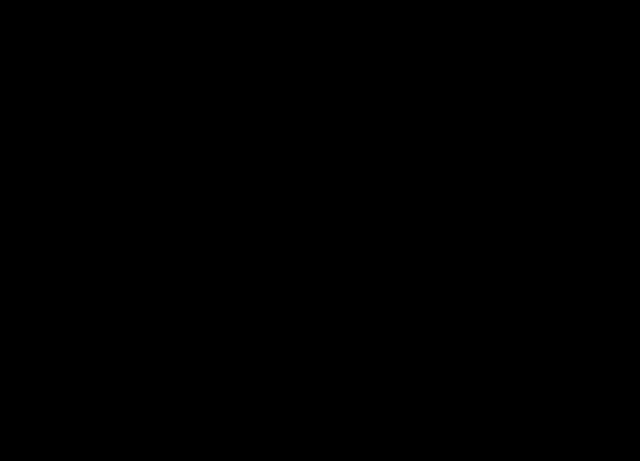
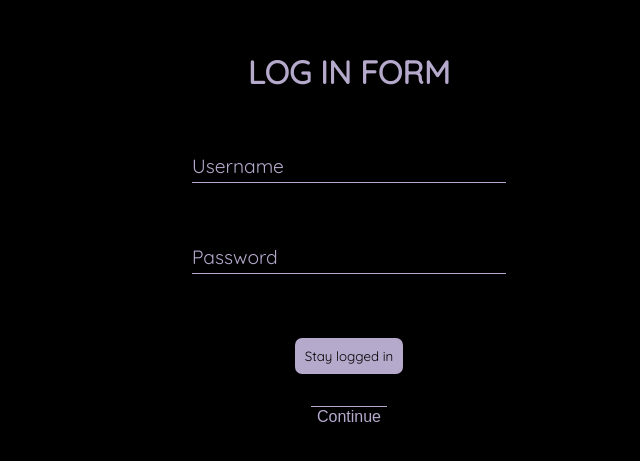
Before and after one commit to nickgabriadze/full-stack-todo-application, a React (Vite) app: page /account/login in a window 1280 px wide. Before the commit this address had no page. Shown: the part 161-622 px from the top of the page, without its empty margins (291-931 px from the left). Built offline with nearby package versions, Linux system fonts and the light colour scheme.

Commit message:
Fixed some issues with login and changed some links, added dynamic one and now starting to work on personal page

```diff
--- a/src/App.tsx
+++ b/src/App.tsx
@@ -3,6 +3,7 @@ import Head from "./components/head";
 import Home from "./components/homepage/home";
 
 export const App = () => {
+
 
 
   return (
--- a/src/components/homepage/home.tsx
+++ b/src/components/homepage/home.tsx
@@ -11,7 +11,7 @@ export const Home = () => {
           </div>
 
           <div className={homeStyles["log-in"]}>
-            <Link to={"/account/log-in"}>
+            <Link to={"/account/login"}>
               <h3>LOG IN</h3>
             </Link>
           </div>
@@ -21,7 +21,7 @@ export const Home = () => {
           </div>
 
           <div className={homeStyles["sign-up"]}>
-            <Link to={"/account/sign-up"}>
+            <Link to={"/account/signup"}>
               <h3>SIGN UP</h3>
             </Link>
           </div>
--- a/src/components/login/login-checker.ts
+++ b/src/components/login/login-checker.ts
@@ -1,6 +1,6 @@
 
 
-export const formChecker = (username: string, password: string, receivedData:[]):(string|boolean) => {
+export const formChecker = (username: string, password: string, receivedData:{username: string}[]):(string|boolean) => {
 
         if(username.trim().length === 0 || password.trim().length === 0) {
             return "None of the fields should be empty";
@@ -9,7 +9,9 @@ export const formChecker = (username: string, password: string, receivedData:[])
             return "Either the username or the password is invalid"
         }
 
-        if(receivedData.length === 0){
+
+
+        if(receivedData[0]?.username !== username){
             return "Either the username or the password is invalid"
         }
 
--- a/src/components/login/login.module.css
+++ b/src/components/login/login.module.css
@@ -116,3 +116,32 @@
     transform: scale(0.9);
     transition: all 0.3s linear;
 }
+
+.login-btn:focus{
+    font-size: larger;
+    border-bottom: 1px solid #b5a9cc;
+}
+
+.stay-loggedin {
+    display: flex;
+    justify-content: center;
+    align-items: center;
+    flex-direction: row;
+    gap: 10px;
+}
+
+.stay-loggedin p{
+
+        background-color: inherit;
+        color: black;
+        padding: 10px;
+        font-size: smaller;
+        border-radius: 7px;
+        cursor: pointer;
+
+
+}
+
+.stay-loggedin p:focus{
+    border: 1px solid white;
+}
--- a/src/components/login/login.tsx
+++ b/src/components/login/login.tsx
@@ -2,76 +2,114 @@ import Head from "../head";
 import loginStyle from "./login.module.css";
 import { useState } from "react";
 import axios from "axios";
-import {sha256} from "js-sha256";
+import { sha256 } from "js-sha256";
 import formChecker from "./login-checker";
-
-
+import { useAppDispatch } from "../../store/hooks";
+import {
+  setStayLoggedIn,
+  setTodoerUsername,
+} from "../../store/slices/userSlice";
 
 export const Login = () => {
-
   const [username, setUsername] = useState<string>("");
   const [password, setPassword] = useState<string>("");
-    const [error, setError] = useState<string>("")
+  const [error, setError] = useState<string>("");
   const [receivedData, setReceivedData] = useState<[]>([]);
   const [errorMessageForUser, setErrorMessageForUser] = useState<string>("");
+  const [stayLoggedInColor, setStayLoggedInColor] = useState<boolean>(false);
+
+  const dispatch = useAppDispatch();
 
   const loginUser = (username: string, password: string) => {
-      axios.post("http://localhost:3001/login", {username: username, password: sha256(password)}).then(
-        (res:any) => setReceivedData(res.data)
-      ).catch(err => {
-        setError(err)
+    axios
+      .post("http://localhost:3001/login", {
+        username: username,
+        password: sha256(password),
       })
-    }
+      .then((res: any) => setReceivedData(res.data))
+      .catch((err) => {
+        setError(err);
+      });
+  };
 
+  const handleRoutingAfterLogIn = () => {
 
-    const handleSubmit = (e:any) => {
+  };
+
+  const handleSubmit = (e: any) => {
    e.preventDefault();
 
     loginUser(username, password);
     const validPass = formChecker(username, password, receivedData);
     return validPass;
-    }
+  };
 
   return (
     <>
-     <Head title={"Log In"}/>
+      <Head title={"Log In"} />
 
-      <div className={loginStyle['login-wrapper']}>
-
-          <div className={loginStyle['login-header']}>
+      <div className={loginStyle["login-wrapper"]}>
+        <div className={loginStyle["login-header"]}>
           <h1>LOG IN FORM</h1>
         </div>
 
-            <div className={loginStyle['username-input']}>
-                <input type="text" className={loginStyle['username']}
+        <div className={loginStyle["username-input"]}>
+          <input
+            type="text"
+            className={loginStyle["username"]}
             onChange={(e) => setUsername(e.target.value)}
             value={username}
-                required></input>
-                <label className={loginStyle['username-label']}>Username</label>
+            required
+          ></input>
+          <label className={loginStyle["username-label"]}>Username</label>
         </div>
 
-
-            <div className={loginStyle['password-input']}>
-                <input type="password" className={loginStyle['password']}
+        <div className={loginStyle["password-input"]}>
+          <input
+            type="password"
+            className={loginStyle["password"]}
             onChange={(e) => setPassword(e.target.value)}
             value={password}
-                required></input>
-                <label className={loginStyle['password-label']}>Password</label>
+            required
+          ></input>
+          <label className={loginStyle["password-label"]}>Password</label>
         </div>
         <p>{errorMessageForUser}</p>
-            <button type={"submit"}
+
+        <div
+          onClick={() => {
+            setStayLoggedInColor(!stayLoggedInColor);
+          }}
+          className={loginStyle["stay-loggedin"]}
+        >
+          <p
+            style={{
+              backgroundColor: `${
+                stayLoggedInColor ? "rgb(64, 64, 100)" : "#b5a9cc"
+              }`,
+            }}
+          >
+            Stay logged in
+          </p>
+        </div>
+
+        <button
+          type={"submit"}
           onClick={(e) => {
             const handledSubmit = handleSubmit(e);
-                if( handledSubmit === true) {
-                  setErrorMessageForUser('TRUEEEE')
-                }else{
+            if (handledSubmit === true) {
+              dispatch(setTodoerUsername(username));
+              dispatch(setStayLoggedIn(stayLoggedInColor));
+
+              handleRoutingAfterLogIn();
+            } else {
               setErrorMessageForUser(handledSubmit.toString());
-
+            }
           }}
-          }
-
-            className={loginStyle['login-btn']}>Continue</button>
-
+          className={loginStyle["login-btn"]}
+        >
+          Continue
+        </button>
       </div>
     </>
   );
--- /dev/null
+++ b/src/components/personal/persona.module.css
@@ -0,0 +1,3 @@
+.personal-wrapper{
+    color: white
+}
--- /dev/null
+++ b/src/components/personal/personal.tsx
@@ -0,0 +1,22 @@
+import { useParams } from "react-router-dom";
+import { useAppSelector } from "../../store/hooks";
+
+import personalStyle from "./persona.module.css";
+
+const Personal = () => {
+    const username = useParams().username;
+    const stuff = useAppSelector(state => state.userReducer.username);
+
+
+
+  return (
+    <>
+    <title>{`${username}'s TODOs`}</title>
+      <div className={personalStyle['personal-wrapper']}>
+      {stuff}
+      </div>
+    </>
+  );
+};
+
+export default Personal;
--- a/src/components/signup/signup.tsx
+++ b/src/components/signup/signup.tsx
@@ -40,7 +40,7 @@ export const Signup = () => {
   const Popup = () => {
     if (callResult === "success") {
       setTimeout(() => {
-        window.location.href = "/";
+        window.location.href = `/account/${username}`;
       }, 2500);
     }
 
--- a/src/main.tsx
+++ b/src/main.tsx
@@ -6,6 +6,7 @@ import "./css/global.css";
 import { Login } from "./components/login/login";
 import Signup from "./components/signup/signup";
 import { Provider } from "react-redux/es/exports";
+import Personal from "./components/personal/personal";
 import store from "./store/store";
 
 ReactDOM.createRoot(document.getElementById("root") as HTMLElement).render(
@@ -14,8 +15,9 @@ ReactDOM.createRoot(document.getElementById("root") as HTMLElement).render(
       <BrowserRouter>
         <Routes>
           <Route path="/" element={<App />} />
-          <Route path="/account/log-in" element={<Login />} />
-          <Route path="/account/sign-up" element={<Signup />} />
+          <Route path="/account/login" element={<Login />} />
+          <Route path="/account/signup" element={<Signup />} />
+          <Route path="/account/:username" element={<Personal />} />
         </Routes>
       </BrowserRouter>
     </Provider>
--- a/src/store/slices/userSlice.ts
+++ b/src/store/slices/userSlice.ts
@@ -2,20 +2,30 @@ import {createSlice} from "@reduxjs/toolkit";
 
 interface UserState {
     username: string;
+    stayLoggedIn: boolean
 }
 
 const initialState:UserState = {
-    username: ""
+    username: "",
+    stayLoggedIn: false
 }
 
 export const userSlice = createSlice({
     name: "userSlice",
     initialState,
     reducers:{
-        setUsername: (state, action) => {
+        setTodoerUsername: (state, action) => {
+
             return {
                 ...state,
-                username: action.payload.username
+                username: action.payload
+            }
+        },
+
+        setStayLoggedIn: (state, action) => {
+            return {
+                ...state,
+                stayLoggedIn: action.payload
             }
         }
     }
@@ -24,5 +34,5 @@ export const userSlice = createSlice({
 
 });
 
-export const {setUsername} = userSlice.actions;
+export const {setTodoerUsername, setStayLoggedIn} = userSlice.actions;
 export default userSlice.reducer;
```
Also changed, not shown: src/utils/manageActive.ts (+7 -2 lines). Lines whose indentation alone changed are shown as unchanged.
